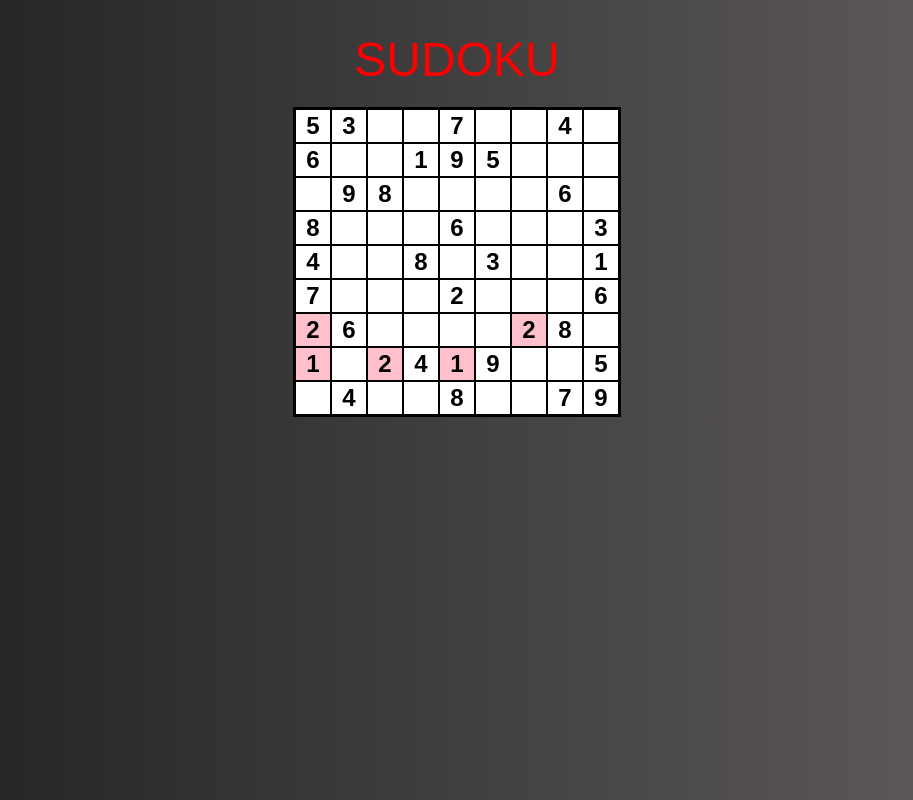
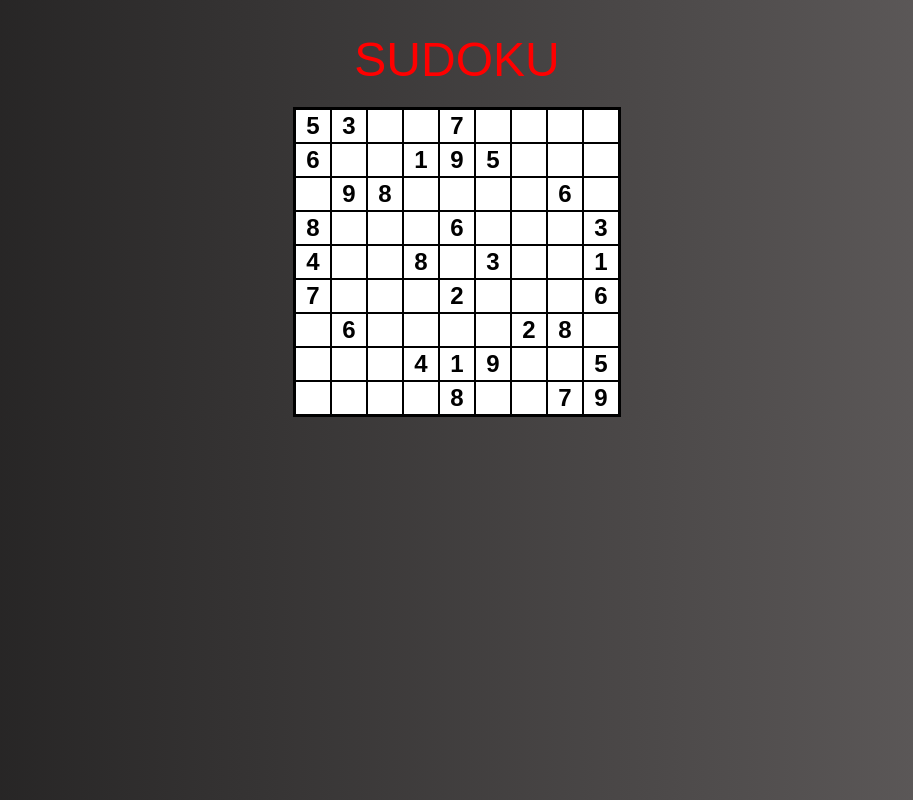
Before and after one commit to MarwaRiyaz/Sudoku, a React (Vite) app: page / in a window 1280 px wide. Shown: the whole page, without its empty margins (183-1096 px from the left). Built offline with nearby package versions, Linux system fonts and the light colour scheme; a web font is replaced by a local one.

Commit message:
Updated initial board setup

```diff
--- a/src/App.jsx
+++ b/src/App.jsx
@@ -1,16 +1,17 @@
 import React, { useState, useEffect } from 'react';
 
 const initialBoard = [
-  [5, 3, '', '', 7, '', '', 4, ''],
+  [5, 3, '', '', 7, '', '', '', ''],
   [6, '', '', 1, 9, 5, '', '', ''],
   ['', 9, 8, '', '', '', '', 6, ''],
   [8, '', '', '', 6, '', '', '', 3],
   [4, '', '', 8, '', 3, '', '', 1],
   [7, '', '', '', 2, '', '', '', 6],
-  [2, 6, '', '', '', '', 2, 8, ''],
-  [1, '', 2, 4, 1, 9, '', '', 5],
-  ['', 4, '', '', 8, '', '', 7, 9],
+  ['', 6, '', '', '', '', 2, 8, ''],
+  ['', '', '', 4, 1, 9, '', '', 5],
+  ['', '', '', '', 8, '', '', 7, 9],
 ];
+
 
 const SudokuGame = () => {
   const [board, setBoard] = useState(initialBoard);
```
